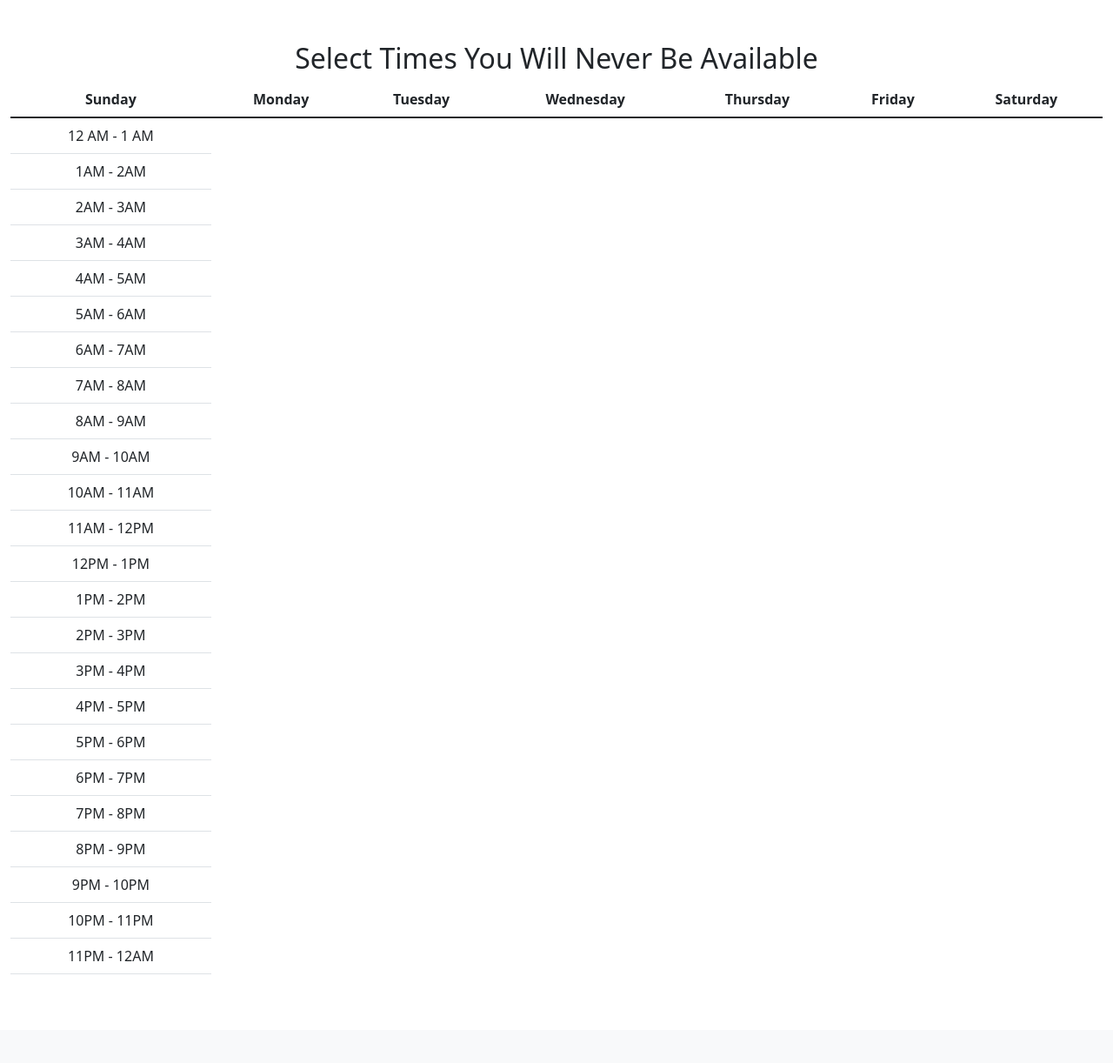
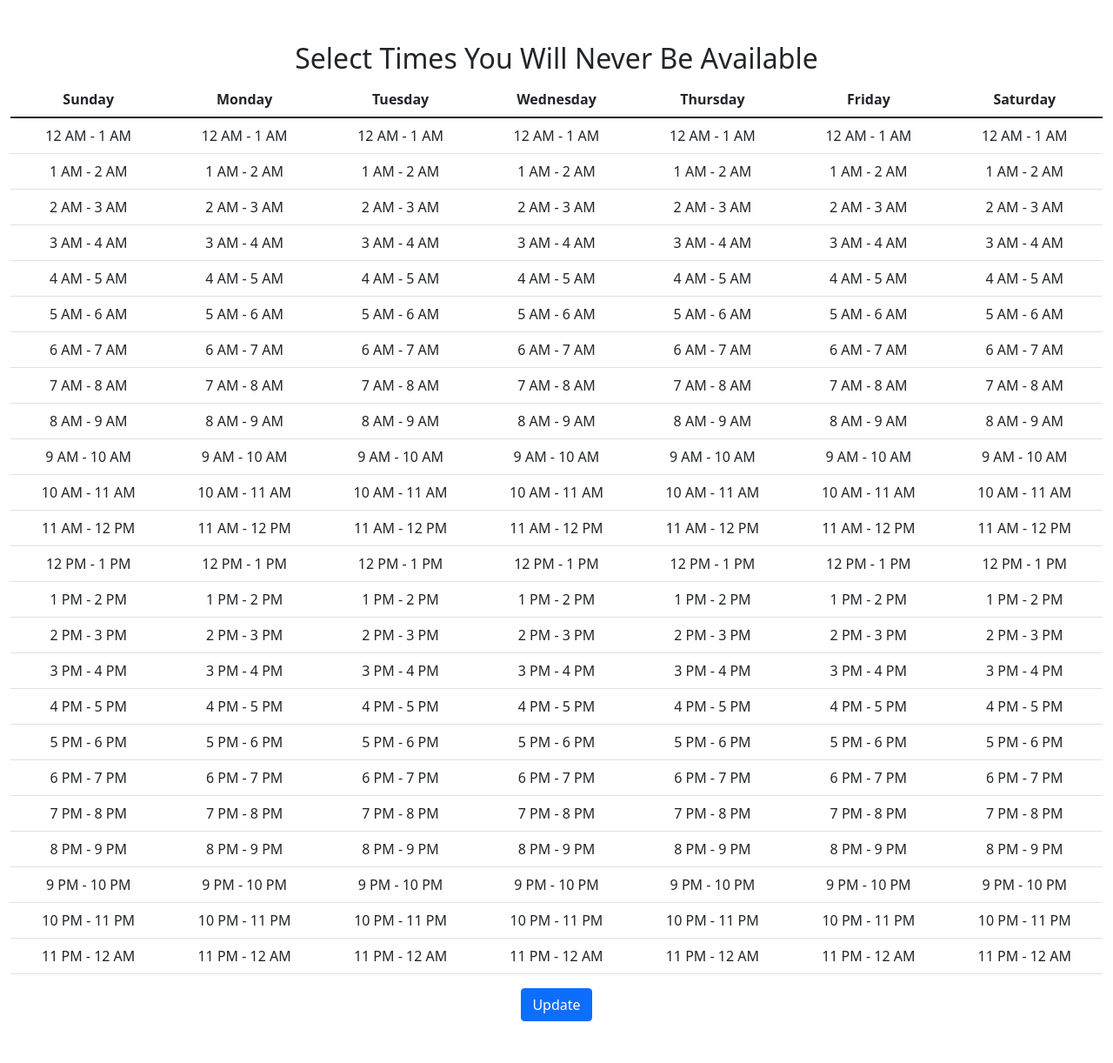
Before and after one commit to GraysonMMartin/Scheduler50, a Flask app: page /preferences in a window 1280 px wide. Shown: the part 76-1298 px from the top of the page at 87% size. Before the commit the page ends 1196 px from the top, so only its background shows below. Run offline with Flask 2, Linux system fonts and the light colour scheme; a user stored in the database is signed in; some libraries are stand-ins or nearby versions.

Commit message:
preference interface

```diff
--- a/app.py
+++ b/app.py
@@ -220,3 +220,10 @@ def selecttimes():
         event_id = int(request.args.get("event_id"))
         event = db.execute("SELECT * FROM events WHERE id = ?", event_id)[0]
         return render_template("selecttimes.html", event=event)
+
+@app.route("/set_preferences", methods=["POST"])
+@login_required
+def set_preferences():
+    preferences = request.form.getlist('preferences[]')
+    print(preferences)
+    return redirect("/")
--- a/templates/layout.html
+++ b/templates/layout.html
@@ -10,6 +10,7 @@
         <!-- http://getbootstrap.com/docs/5.1/ -->
         <link crossorigin="anonymous" href="https://cdn.jsdelivr.net/npm/bootstrap@5.1.3/dist/css/bootstrap.min.css" integrity="sha384-1BmE4kWBq78iYhFldvKuhfTAU6auU8tT94WrHftjDbrCEXSU1oBoqyl2QvZ6jIW3" rel="stylesheet">
         <script crossorigin="anonymous" src="https://cdn.jsdelivr.net/npm/bootstrap@5.1.3/dist/js/bootstrap.bundle.min.js" integrity="sha384-ka7Sk0Gln4gmtz2MlQnikT1wXgYsOg+OMhuP+IlRH9sENBO0LRn5q+8nbTov4+1p"></script>
+        <script src="https://ajax.googleapis.com/ajax/libs/jquery/3.5.1/jquery.min.js"></script>
 
         <!-- https://favicon.io/emoji-favicons/money-bag/ -->
         <link href="/static/favicon.ico" rel="icon">
--- a/templates/preferences.html
+++ b/templates/preferences.html
@@ -6,21 +6,46 @@
 
 {% block scripts %}
 <script>
-    document.addEventListener('DOMContentLoaded', function() {
-        let cells = document.querySelectorAll("td");
-        for (let i = 0; i < cells.length; i++){
-            cells[i].addEventListener('mousedown', function(){
-                if (cells[i].getAttributeNode("value").value == "unavailable"){
-                    cells[i].getAttributeNode("value").value = "available";
-                    cells[i].getAttributeNode("class").value = "bg-red";
-                }
-                else{
-                    cells[i].getAttributeNode("value").value = "unavailable";
-                    cells[i].getAttributeNode("class").value = "bg-white";
-                }
-            })
+
+    function addTable() {
+        var preferencesTable = document.getElementById("preferencesTable");
+
+        var tableBody = document.createElement('TBODY');
+        tableBody.className = "unhighlightable";
+        preferencesTable.appendChild(tableBody);
+
+        const timeSlots = ["12 AM - 1 AM", "1 AM - 2 AM", "2 AM - 3 AM", "3 AM - 4 AM", "4 AM - 5 AM", "5 AM - 6 AM", "6 AM - 7 AM"
+                        , "7 AM - 8 AM", "8 AM - 9 AM", "9 AM - 10 AM", "10 AM - 11 AM", "11 AM - 12 PM", "12 PM - 1 PM", "1 PM - 2 PM"
+                        , "2 PM - 3 PM", "3 PM - 4 PM", "4 PM - 5 PM", "5 PM - 6 PM", "6 PM - 7 PM", "7 PM - 8 PM", "8 PM - 9 PM"
+                        , "9 PM - 10 PM", "10 PM - 11 PM", "11 PM - 12 AM"]
+
+        for (var i = 0; i < 24; i++) {
+            var tr = document.createElement('TR');
+            tableBody.appendChild(tr);
+
+            for (var j = 0; j < 7; j++) {
+                var td = document.createElement('TD');
+                td.setAttribute('class', 'bg-white')
+                td.setAttribute('value', 'available')
+                td.setAttribute('name', 'preferences')
+                td.setAttribute('onmousedown', 'updateAvailability(this)')
+                td.appendChild(document.createTextNode(timeSlots[i]));
+                tr.appendChild(td);
+            }
         }
-    });
+        myTableDiv.appendChild(table);
+    }
+
+    function updateAvailability(cell) {
+        if (cell.getAttributeNode("value").value == "available"){
+            cell.getAttributeNode("value").value = "unavailable";
+            cell.getAttributeNode("class").value = "bg-red";
+        }
+        else{
+            cell.getAttributeNode("value").value = "available";
+            cell.getAttributeNode("class").value = "bg-white";
+        }
+    }
 
 </script>
 
@@ -28,7 +53,7 @@
 
 {% block main %}
 <h2>Select Times You Will Never Be Available</h2>
-<table class="table" id="time_preferences">
+<table id="preferencesTable" class="table">
     <thead>
         <tr>
             <th>
@@ -54,127 +79,25 @@
             </th>
         </tr>
     </thead>
-    <tbody class="unhighlightable">
-        <tr>
-            <td value="available" class="bg-white">
-                12 AM - 1 AM
-            </td>
-        </tr>
-        <tr>
-            <td value="available" class="bg-white">
-                1AM - 2AM
-            </td>
-        </tr>
-        <tr>
-            <td value="available" class="bg-white">
-                2AM - 3AM
-            </td>
-        </tr>
-        <tr>
-            <td value="available" class="bg-white">
-                3AM - 4AM
-            </td>
-        </tr>
-        <tr>
-            <td value="available" class="bg-white">
-                4AM - 5AM
-            </td>
-        </tr>
-        <tr>
-            <td value="available" class="bg-white">
-                5AM - 6AM
-            </td>
-        </tr>
-        <tr>
-            <td value="available" class="bg-white">
-                6AM - 7AM
-            </td>
-        </tr>
-        <tr>
-            <td value="available" class="bg-white">
-                7AM - 8AM
-            </td>
-        </tr>
-        <tr>
-            <td value="available" class="bg-white">
-                8AM - 9AM
-            </td>
-        </tr>
-        <tr>
-            <td value="available" class="bg-white">
-                9AM - 10AM
-            </td>
-        </tr>
-        <tr>
-            <td value="available" class="bg-white">
-                10AM - 11AM
-            </td>
-        </tr>
-        <tr>
-            <td value="available" class="bg-white">
-                11AM - 12PM
-            </td>
-        </tr>
-        <tr>
-            <td value="available" class="bg-white">
-                12PM - 1PM
-            </td>
-        </tr>
-        <tr>
-            <td value="available" class="bg-white">
-                1PM - 2PM
-            </td>
-        </tr>
-        <tr>
-            <td value="available" class="bg-white">
-                2PM - 3PM
-            </td>
-        </tr>
-        <tr>
-            <td value="available" class="bg-white">
-                3PM - 4PM
-            </td>
-        </tr>
-        <tr>
-            <td value="available" class="bg-white">
-                4PM - 5PM
-            </td>
-        </tr>
-        <tr>
-            <td value="available" class="bg-white">
-                5PM - 6PM
-            </td>
-        </tr>
-        <tr>
-            <td value="available" class="bg-white">
-                6PM - 7PM
-            </td>
-        </tr>
-        <tr>
-            <td value="available" class="bg-white">
-                7PM - 8PM
-            </td>
-        </tr>
-        <tr>
-            <td value="available" class="bg-white">
-                8PM - 9PM
-            </td>
-        </tr>
-        <tr>
-            <td value="available" class="bg-white">
-                9PM - 10PM
-            </td>
-        </tr>
-        <tr>
-            <td value="available" class="bg-white">
-                10PM - 11PM
-            </td>
-        </tr>
-        <tr>
-            <td value="available" class="bg-white">
-                11PM - 12AM
-            </td>
-        </tr>
-    </tbody>
+    <script>addTable();</script>
 </table>
+<button class="btn btn-primary" type="button" onclick="submit()">Update</button>
+
+<script>
+    $("button").click(function() {
+        var arr = [];
+        $("td").each(function() {
+            arr.push(this.getAttributeNode("value").value);
+        });
+        $.ajax({
+            url: '/set_preferences',
+            type: 'POST',
+            data: {
+                preferences: arr
+            },
+            success: function(response){ window.location.href = "/"; }
+        });
+    });
+</script>
+
 {% endblock %}
```
Also changed, not shown: scheduler50.db.
